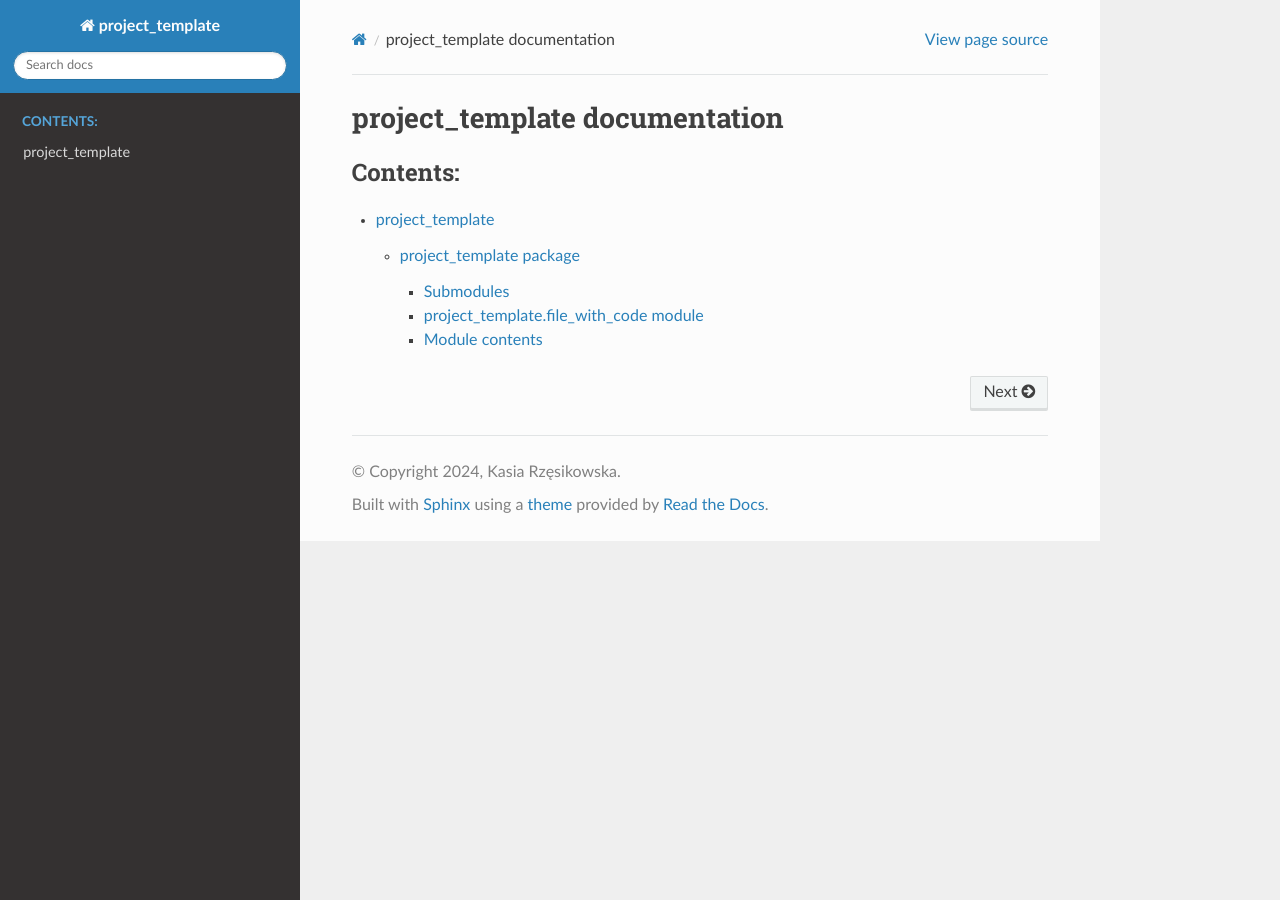
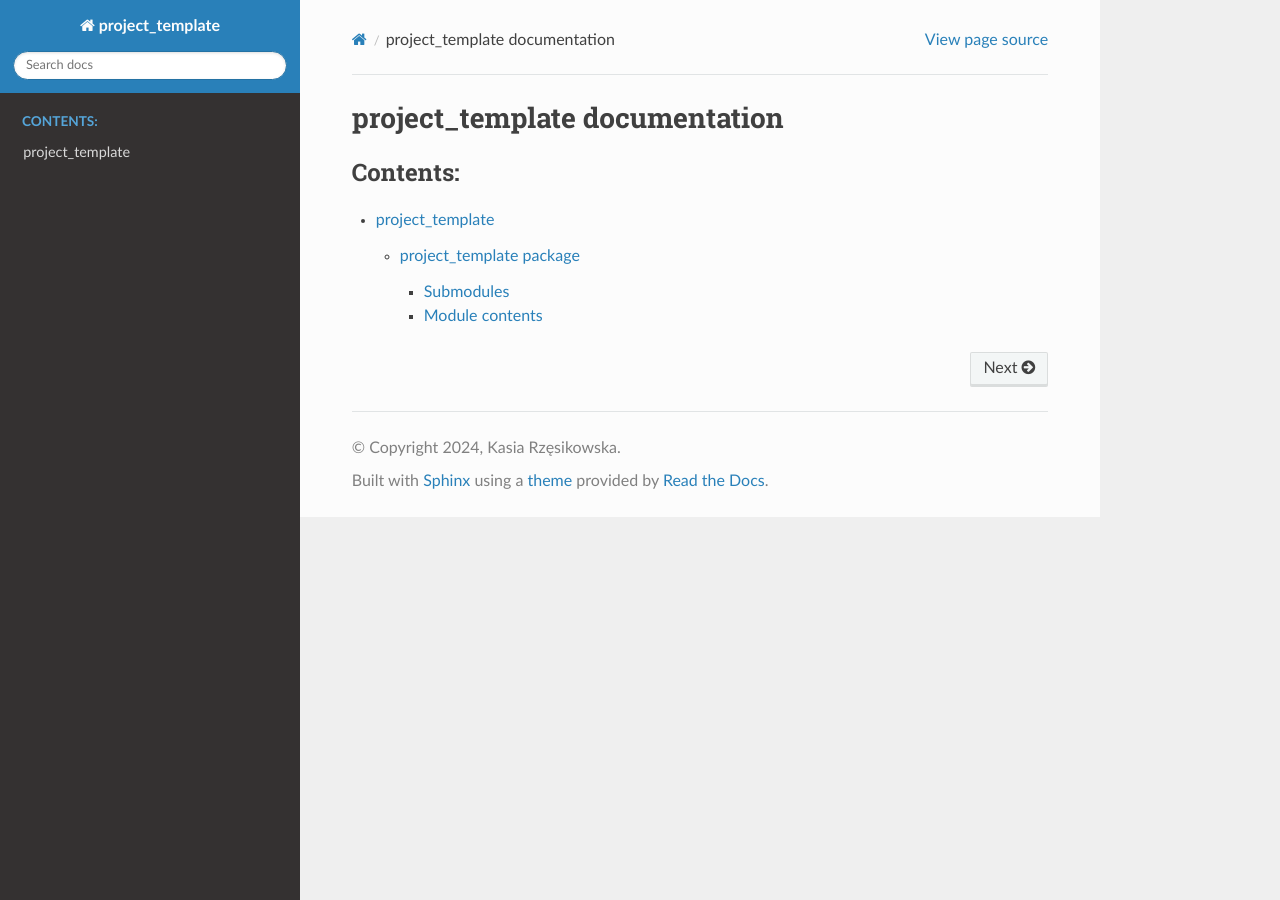
Before and after one commit to katrze89/todo_ai, a Sphinx documentation site: the page built from project_template/docs/source/index.rst, in a window 1280 px wide. Built offline with Sphinx 7.4.7 and the Read the Docs theme 3.1.0, drawn with Linux system fonts in a browser that asks for light colours.

Commit message:
cleaning confs

```diff
--- a/project_template/docs/source/project_template.rst
+++ b/project_template/docs/source/project_template.rst
@@ -3,14 +3,6 @@ project\_template package
 
 Submodules
 ----------
-
-project\_template.file\_with\_code module
------------------------------------------
-
-.. automodule:: project_template.file_with_code
-   :members:
-   :undoc-members:
-   :show-inheritance:
 
 Module contents
 ---------------
```
Also changed, not shown: 1 other file.
